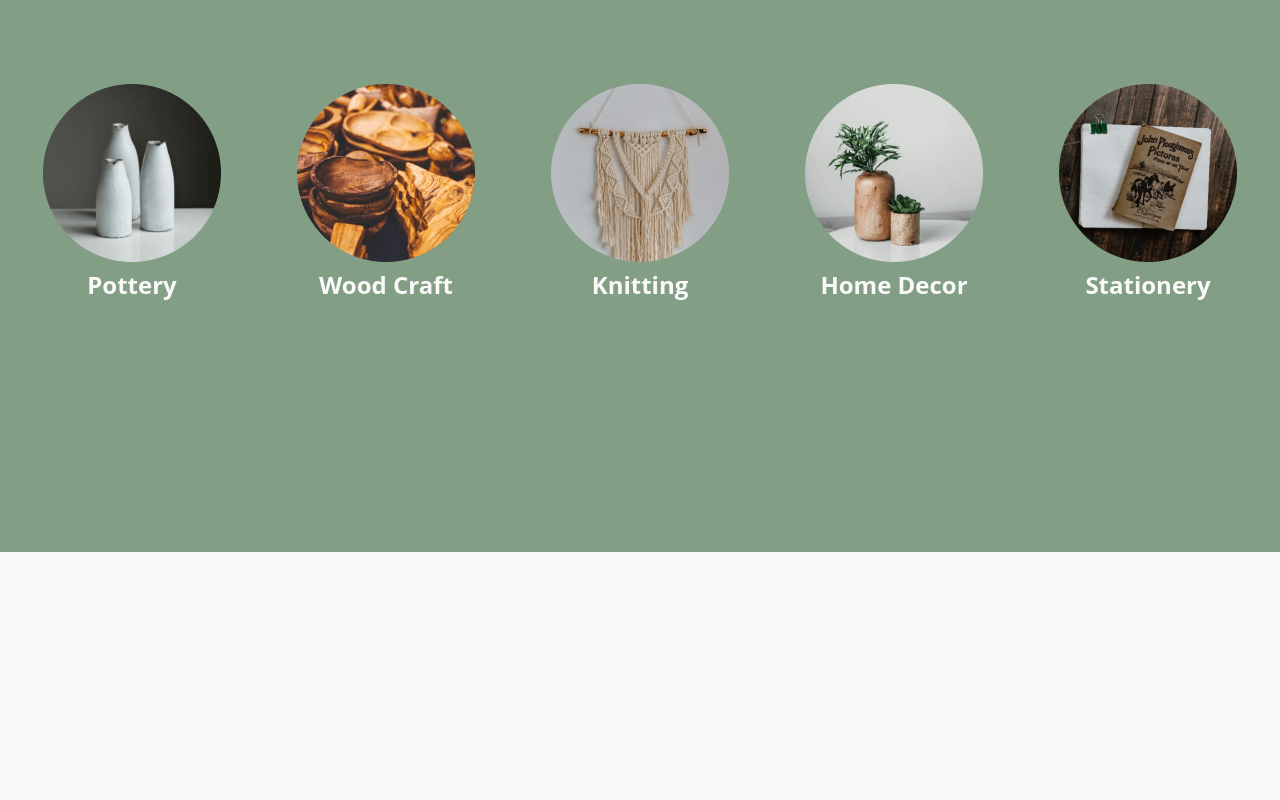
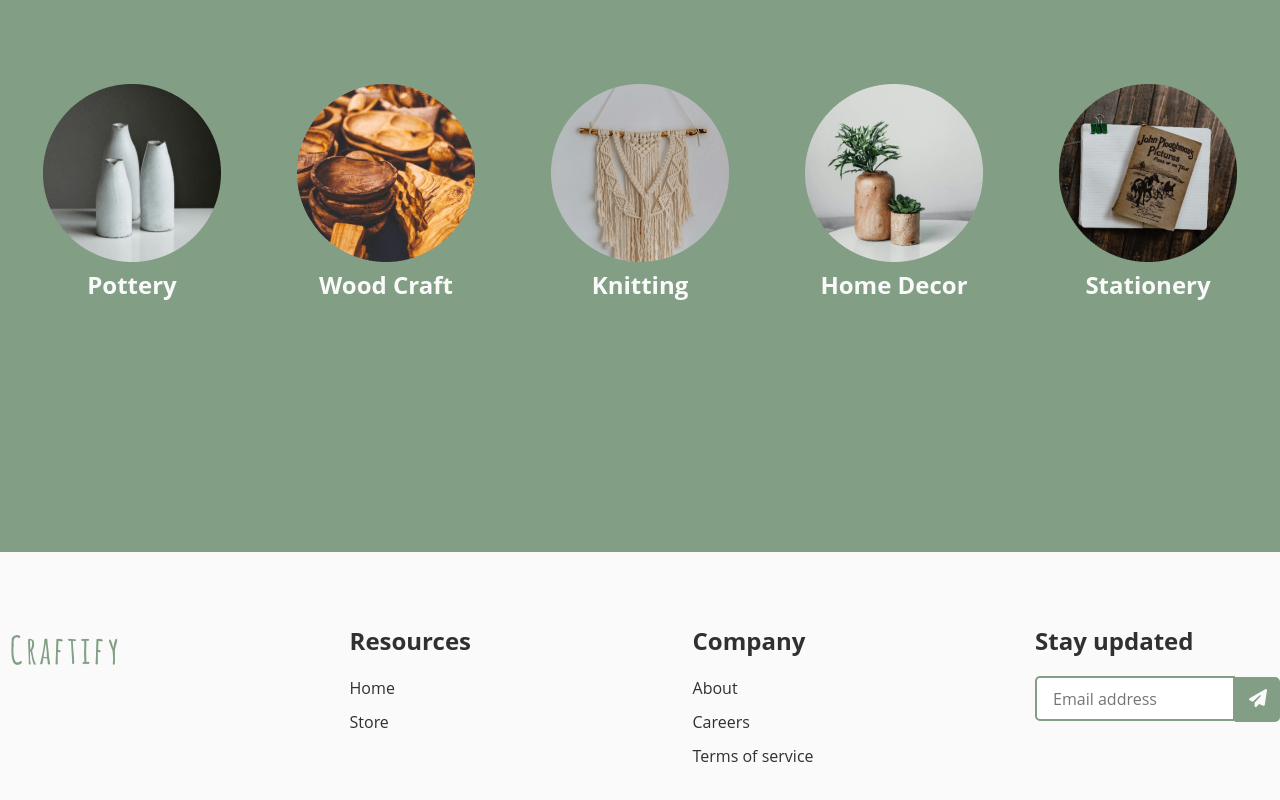
Before and after one commit to AkmalArifin/online-store, a Vue app in the folder frontend/: page / in a window 1280 px wide. Shown: the part 3968-4768 px from the top of the page. Before the commit the page ends 4520 px from the top, so only its background shows below. Built offline with nearby package versions, Linux system fonts and the light colour scheme.

Commit message:
feat: footbar

```diff
--- /dev/null
+++ b/frontend/src/components/footbar/Footbar.vue
@@ -0,0 +1,95 @@
+<template>
+    <div class="footbar">
+        <div class="container">
+            <div class="section">
+                <img class="logo" src="/logo.png" alt="logo-title">
+            </div>
+            <div class="section">
+                <h4>Resources</h4>
+                <p><router-link to="/" class="p2">Home</router-link></p>
+                <p><router-link to="/" class="p2">Store</router-link></p>
+            </div>
+            <div class="section">
+                <h4>Company</h4>
+                <p><router-link to="/" class="p2">About</router-link></p>
+                <p><router-link to="/" class="p2">Careers</router-link></p>
+                <p><router-link to="/" class="p2">Terms of service</router-link></p>
+            </div>
+            <div class="section">
+                <h4>Stay updated</h4>
+                <input class="email p2" type="text" name="email" id="email" placeholder="Email address">
+                <button class="email-button" :click="submitClicked">
+                    <font-awesome-icon icon="fa-solid fa-paper-plane" />
+                </button>
+            </div>
+        </div>
+    </div>
+</template>
+
+<script setup lang="ts">
+
+async function submitClicked() {
+
+}
+
+</script>
+
+<script lang="ts">
+export default {
+    name: "Footbar"
+}
+</script>
+
+<style scoped>
+.footbar {
+    background-color: var(--white);
+    height: 340px;
+}
+
+.container {
+    margin-top: 70px;
+
+    display: flex;
+    justify-content: space-between;
+
+}
+
+.logo {
+    max-width: 128px;
+}
+
+h4 {
+    margin-bottom: 16px;
+}
+
+p {
+    margin-bottom: 8px;
+}
+
+.p2 {
+    text-decoration: none;
+    color: var(--black);
+    cursor: pointer;
+}
+
+.email {
+    height: 45px;
+    width: 200px;
+    border-radius: 5px 0px 0px 5px;
+    border: 2px solid var(--color-primary);
+    padding: 0px 16px;
+}
+
+.email-button {
+    height: 45px;
+    width: 45px;
+    background-color: var(--color-primary);
+    border-radius: 0px 5px 5px 0px;
+    border: 2px solid var(--color-primary);
+    padding: 0px;
+
+    color: var(--white);
+    font-size: 18px;
+}
+
+</style>
--- a/frontend/src/main.ts
+++ b/frontend/src/main.ts
@@ -10,24 +10,27 @@ import { library } from '@fortawesome/fontawesome-svg-core';
 import { FontAwesomeIcon } from '@fortawesome/vue-fontawesome';
 
 /* import specific icons */
-import { faMagnifyingGlass, faCartShopping, faUser } from '@fortawesome/free-solid-svg-icons';
+import { faMagnifyingGlass, faCartShopping, faUser, faPaperPlane } from '@fortawesome/free-solid-svg-icons';
 
 /* add icons to the library */
 library.add(faMagnifyingGlass);
 library.add(faCartShopping);
 library.add(faUser);
+library.add(faPaperPlane);
 
 import App from "./App.vue";
 import LoginPage from "./pages/LoginPage.vue";
 import RegisterPage from "./pages/RegisterPage.vue";
 import HomePage from "./pages/HomePage.vue";
+import StorePage from './pages/StorePage.vue';
 
 const router = createRouter({
     history: createWebHistory(),
     routes: [
         {path: '/', component: HomePage},
         {path: '/login', component: LoginPage},
-        {path: '/register', component: RegisterPage}
+        {path: '/register', component: RegisterPage},
+        {path: '/store', component: StorePage},
     ]
 });
 
--- a/frontend/src/pages/HomePage.vue
+++ b/frontend/src/pages/HomePage.vue
@@ -54,16 +54,15 @@
                 </router-link>
             </div>
         </div>
+        <Footbar />
     </div>
 </template>
 
 <script setup lang="ts">
 import Hero from '../components/homepage/Hero.vue';
 import Navbar from '../components/navbar/Navbar.vue';
-
-
+import Footbar from '../components/footbar/Footbar.vue';
 </script>
-
 
 <script lang="ts">
 export default {
--- a/frontend/src/pages/LoginPage.vue
+++ b/frontend/src/pages/LoginPage.vue
@@ -8,8 +8,8 @@
 			<input type="submit" value="Login">
 		</form>
 
-		<button @click="getCookie">Get Cookie</button>
-		<p>{{ email }}</p>
+		<!-- <button @click="getCookie">Get Cookie</button> -->
+		<!-- <p>{{ email }}</p> -->
 	</div>
 </template>
 
--- /dev/null
+++ b/frontend/src/pages/StorePage.vue
@@ -0,0 +1,19 @@
+<template>
+    <div>
+
+    </div>
+</template>
+
+<script setup lang="ts">
+
+</script>
+
+<script lang="ts">
+export default {
+    name: 'StorePage'
+}
+</script>
+
+<style scoped>
+
+</style>
```
Also changed, not shown: frontend/src/components/homepage/Section.vue (deleted, +0 -30 lines).
